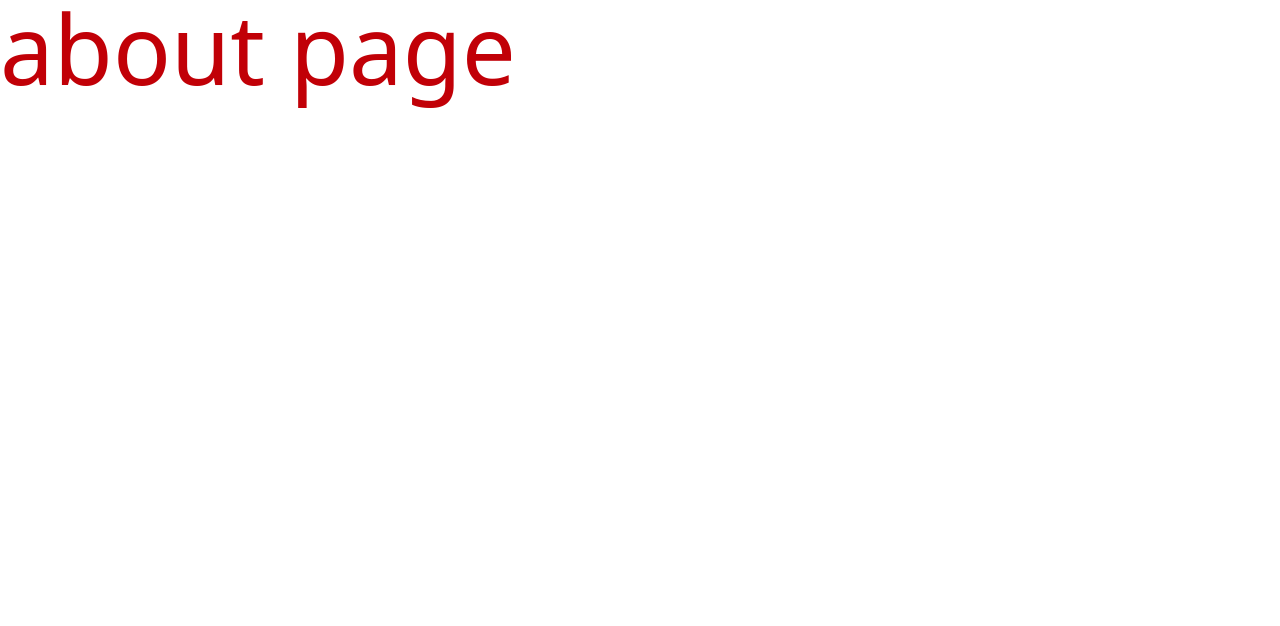
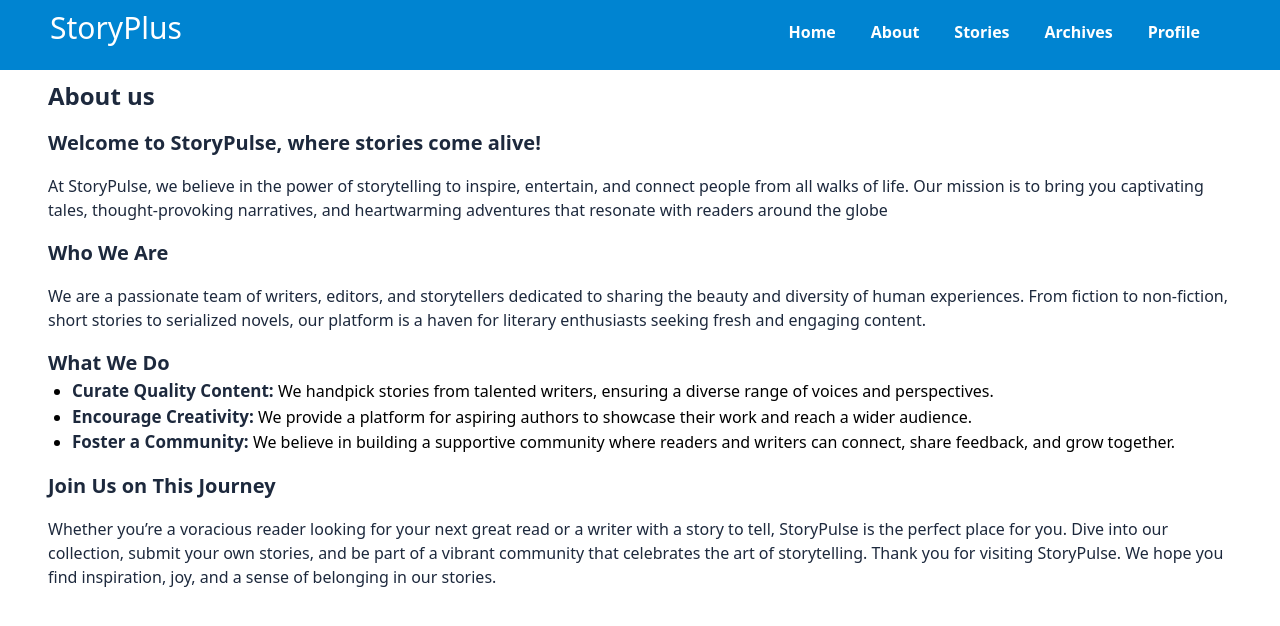
Before and after one commit to Uzair-khane/story-plus-project-in-nuxt, a Nuxt app: page /about in a window 1280 px wide. Shown: the top 626 px of the page. Built offline with nearby package versions, Linux system fonts and the light colour scheme.

Commit message:
add about page

```diff
--- a/pages/about.vue
+++ b/pages/about.vue
@@ -1,6 +1,63 @@
 <script>
+import Header from "~/components/Header.vue";
 </script>
 
 <template>
-<div class="text-8xl text-red-700">about page</div>
+  <div>
+    <Header />
+    <div class="pt-[80px] p-12">
+      <h1 class="text-2xl font-semibold text-slate-800">About us</h1>
+      <h2 class="text-[20px] pt-4 font-semibold text-slate-800">
+        Welcome to StoryPulse, where stories come alive!
+      </h2>
+      <p class="text-[16px] pt-4 text-slate-800">
+        At StoryPulse, we believe in the power of storytelling to inspire,
+        entertain, and connect people from all walks of life. Our mission is to
+        bring you captivating tales, thought-provoking narratives, and
+        heartwarming adventures that resonate with readers around the globe
+      </p>
+      <h2 class="text-[20px] pt-4 font-semibold text-slate-800">Who We Are</h2>
+      <p class="text-[16px] pt-4 text-slate-800">
+        We are a passionate team of writers, editors, and storytellers dedicated
+        to sharing the beauty and diversity of human experiences. From fiction
+        to non-fiction, short stories to serialized novels, our platform is a
+        haven for literary enthusiasts seeking fresh and engaging content.
+      </p>
+      <h2 class="text-[20px] pt-4 font-semibold text-slate-800">What We Do</h2>
+      <ul class="list-disc pl-6">
+        <li>
+          <span class="text-[17px] mt-5 font-semibold text-slate-800"
+            >Curate Quality Content:
+          </span>
+          We handpick stories from talented writers, ensuring a diverse range of
+          voices and perspectives.
+        </li>
+        <li>
+          <span class="text-[17px] mt-5 font-semibold text-slate-800"
+            >Encourage Creativity:</span
+          >
+          We provide a platform for aspiring authors to showcase their work and
+          reach a wider audience.
+        </li>
+        <li>
+          <span class="text-[17px] mt-5 font-semibold text-slate-800"
+            >Foster a Community:</span
+          >
+          We believe in building a supportive community where readers and
+          writers can connect, share feedback, and grow together.
+        </li>
+      </ul>
+      <h2 class="text-[20px] pt-4 font-semibold text-slate-800">
+        Join Us on This Journey
+      </h2>
+      <p class="text-[16px] pt-4 text-slate-800">
+        Whether you’re a voracious reader looking for your next great read or a
+        writer with a story to tell, StoryPulse is the perfect place for you.
+        Dive into our collection, submit your own stories, and be part of a
+        vibrant community that celebrates the art of storytelling. Thank you for
+        visiting StoryPulse. We hope you find inspiration, joy, and a sense of
+        belonging in our stories.
+      </p>
+    </div>
+  </div>
 </template>
```
